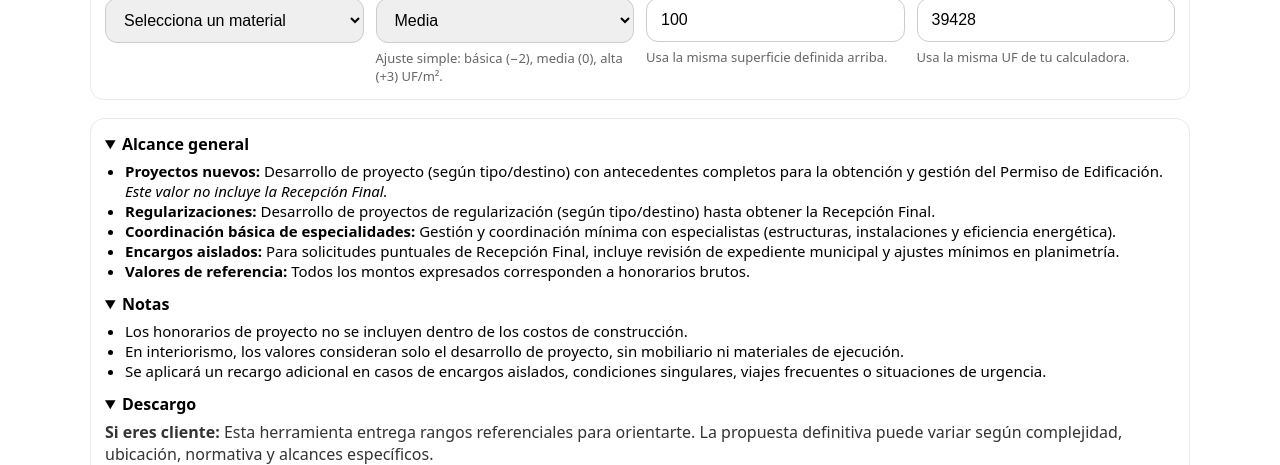
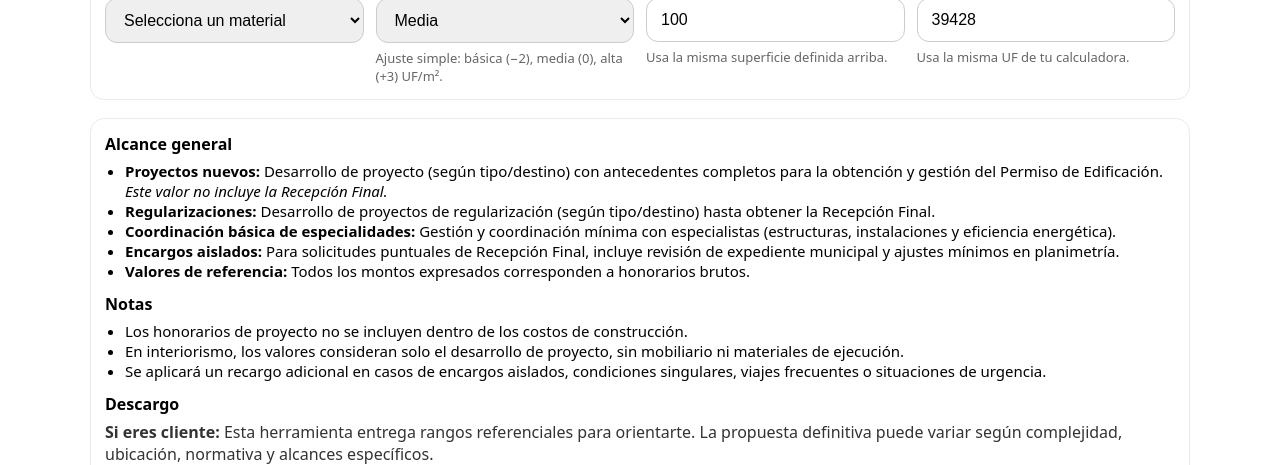
Before and after one commit to jovandocid-sketch/TABX, a React (Vite) app: page / in a window 1280 px wide. Shown: the part 940-1405 px from the top of the page. Built offline with nearby package versions, Linux system fonts and the light colour scheme.

Commit message:
Update App.css

```diff
--- a/src/App.css
+++ b/src/App.css
@@ -11,3 +11,13 @@
   .redes-desktop { display: block; }
   .redes-mobile { display: none; }
 }
+/* ... tus estilos existentes ... */
+
+@media (min-width: 900px) {
+  details > summary {
+    list-style: none;
+  }
+  details > summary::-webkit-details-marker {
+    display: none;
+  }
+}
```
